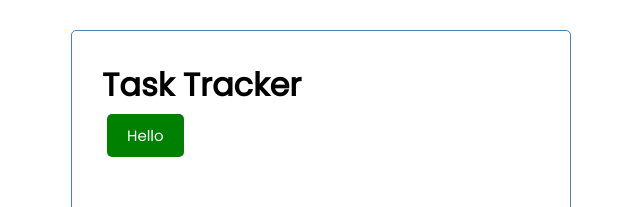
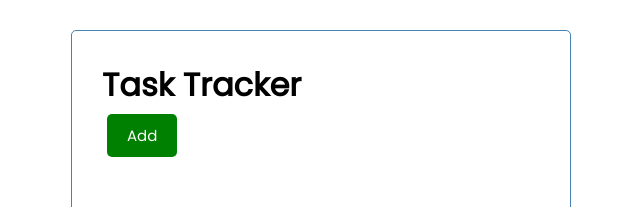
Before and after one commit to Peleton-011/task-tracker-project, a React (Create React App) app: page / in a window 1280 px wide. Shown: the top 207 px of the page, without its empty margins (319-959 px from the left). Built offline with nearby package versions, Linux system fonts and the light colour scheme.

Commit message:
Add props to Button component.

```diff
--- a/src/components/Button.js
+++ b/src/components/Button.js
@@ -1,7 +1,21 @@
-import React from 'react'
+import React from "react";
+import PropTypes from "prop-types";
 
-const Button = ({color, text}) => {
-  return <button style={{backgroundColor: color}} className="btn">{text}</button>
+const Button = ({ color, text }) => {
+    return (
+        <button style={{ backgroundColor: color }} className="btn">
+            {text}
+        </button>
+    );
+};
+
+Button.defaultProps = {
+    color: "steelblue",
+};
+
+Button.propTypes = {
+    text: PropTypes.string.isRequired,
+    color: PropTypes.string,
 }
 
-export default Button
+export default Button;
--- a/src/components/Header.js
+++ b/src/components/Header.js
@@ -7,7 +7,7 @@ const Header = ({ title }) => {
   return (
     <header>
       <h1>{title}</h1>
-      <Button color="green" text="Hello" />
+      <Button color="green" text="Add" />
     </header>
   )
 }
```
